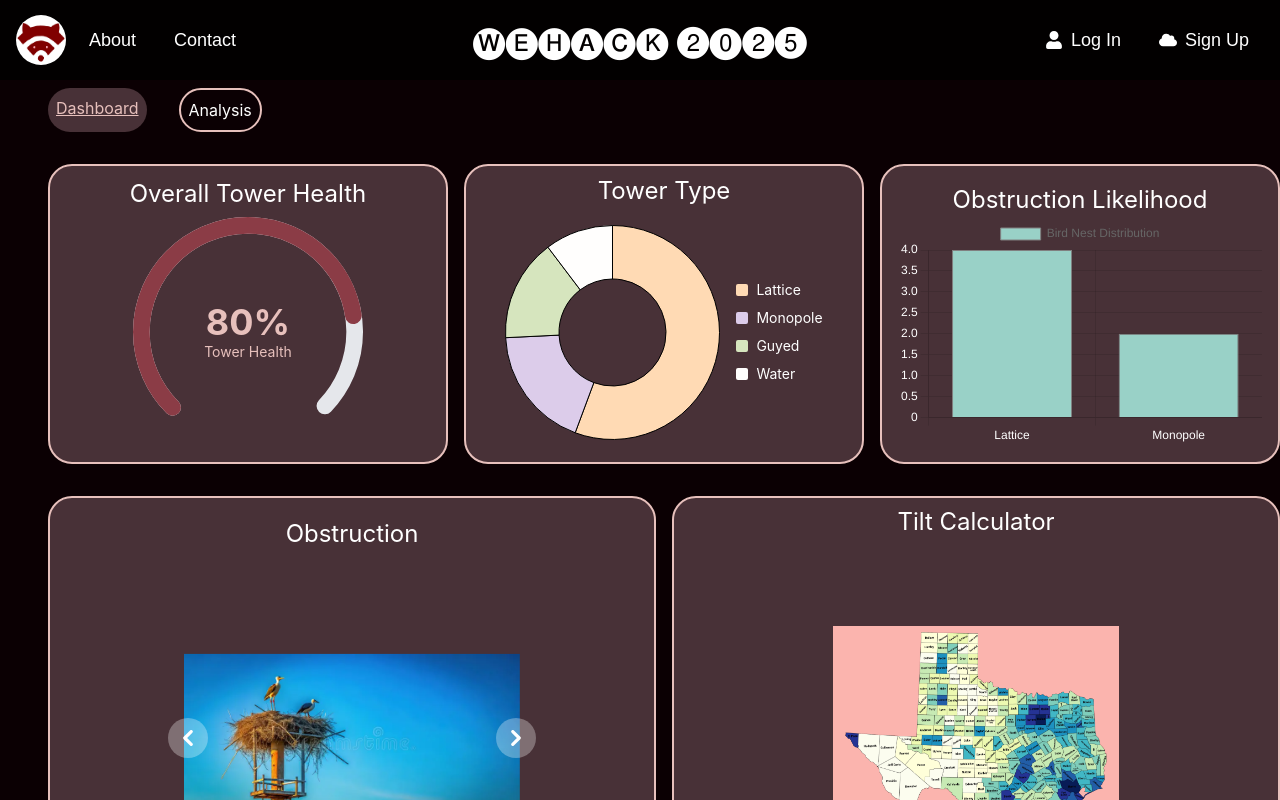
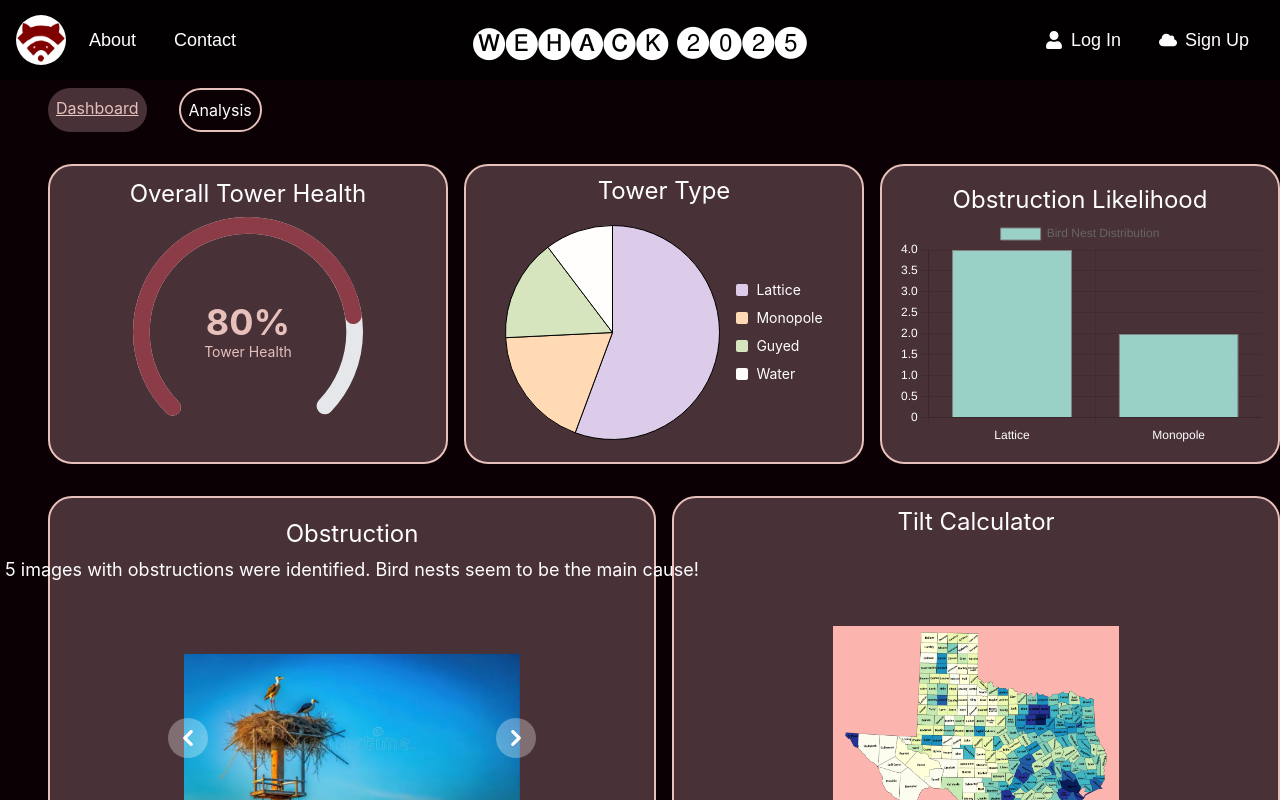
Before and after one commit to vivi-j/WeHack2025, a React (Create React App) app in the folder client/: page /dashboard in a window 1280 px wide. Built offline with nearby package versions, Linux system fonts and the light colour scheme; no server answers.

Commit message:
Dashboard Obstructions text

```diff
--- a/client/src/components/tower_type.js
+++ b/client/src/components/tower_type.js
@@ -8,7 +8,7 @@ const TowerChart = ({ className = '' }) => {
 
   const labels = ['Lattice', 'Monopole', 'Guyed', 'Water'];
   const data = [54, 18, 15, 10];
-  const colors = ['#FFDAB4', '#DCCCEA', '#D6E5BE', '#FFFEFD'];
+  const colors = ['#DCCCEA', '#FFDAB4', '#D6E5BE', '#FFFEFD'];
 
   useEffect(() => {
     const ctx = chartRef.current.getContext("2d");
@@ -18,7 +18,7 @@ const TowerChart = ({ className = '' }) => {
     }
 
     chartInstanceRef.current = new Chart(ctx, {
-      type: 'doughnut',
+      type: 'pie',
       data: {
         labels: labels,
         datasets: [{
--- a/client/src/pages/dashboard.js
+++ b/client/src/pages/dashboard.js
@@ -19,6 +19,7 @@ function calculateOverallHealth(param1, param2, param3, param4) {
     const scaledParam2 = param2 / 100;
     const scaledParam3 = param3 / 100;
     const scaledParam4 = param4 / 100;
+
 
     // Calculate the weighted sum with the scaled values
     const weightedSum =
@@ -69,6 +70,9 @@ const dashboard = () => {
             {/* First Column in Green Div */}
             <div className="flex flex-col justify-center items-center bg-[#483137] border-2 border-[#E7C0BC] w-1/2 p-4 rounded-3xl">
               <h1 className="text-white text-[24px] absolute top-[20px] font-montserrat">Obstruction</h1>
+              <h2 className="text-white text-[18px] absolute top-[60px] font-montserrat">5 images with obstructions were identified. Bird nests seem to be
+                the main cause!
+              </h2>
               <Carousel/>
             </div>
 
```
Also changed, not shown: client/public/Fairy.jpg (added).
